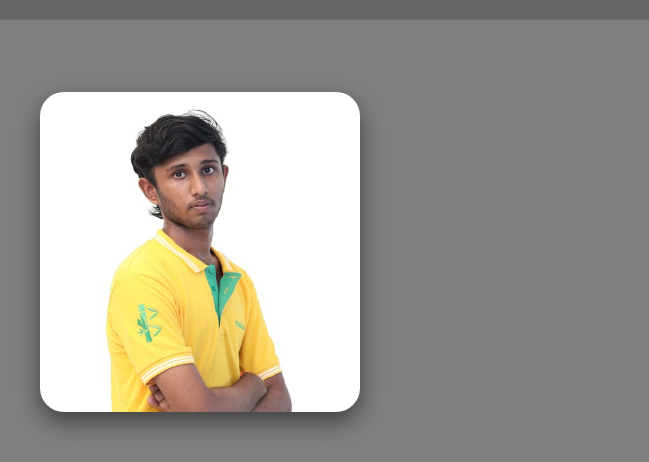
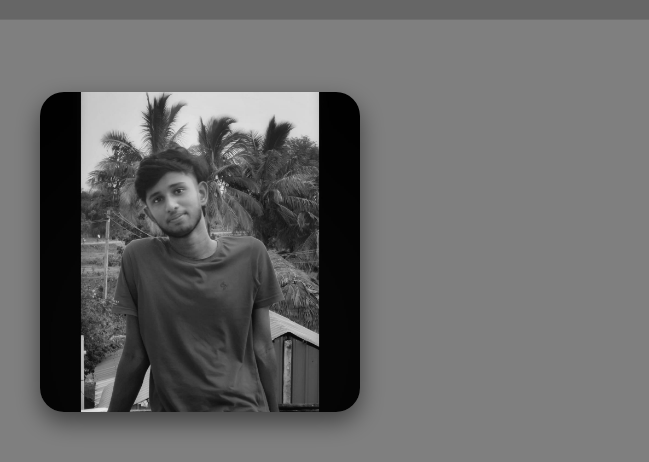
Before and after one commit to preetham1869/Portfolio, a plain HTML site: page index.html in a window 1280 px wide. Shown: the part 828-1290 px from the top of the page, 0-649 px from the left. Drawn offline with Linux system fonts and the light colour scheme.

Commit message:
Fix HTML formatting and restore original content

```diff
--- a/index.html
+++ b/index.html
@@ -65,7 +65,7 @@
   <!-- About -->
   <section id="about" class="section">
     <div class="container grid-2">
-      <div><img src="23MH1A05L1(new).jpg" alt="Profile" class="avatar"></div>
+      <div><img src="image.jpg" alt="Profile" class="avatar"></div>
       <div>
         <h2 class="gradient-text">About Me</h2>
         <p>
```
